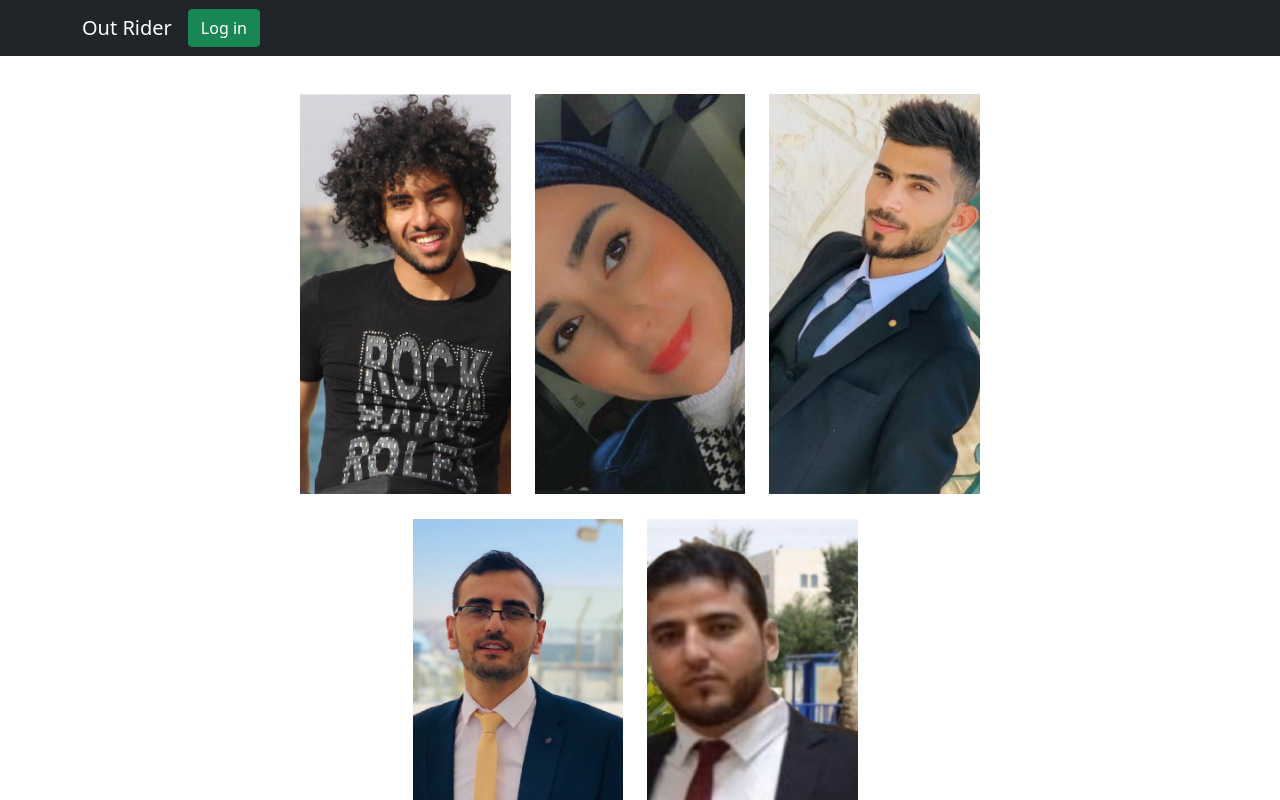
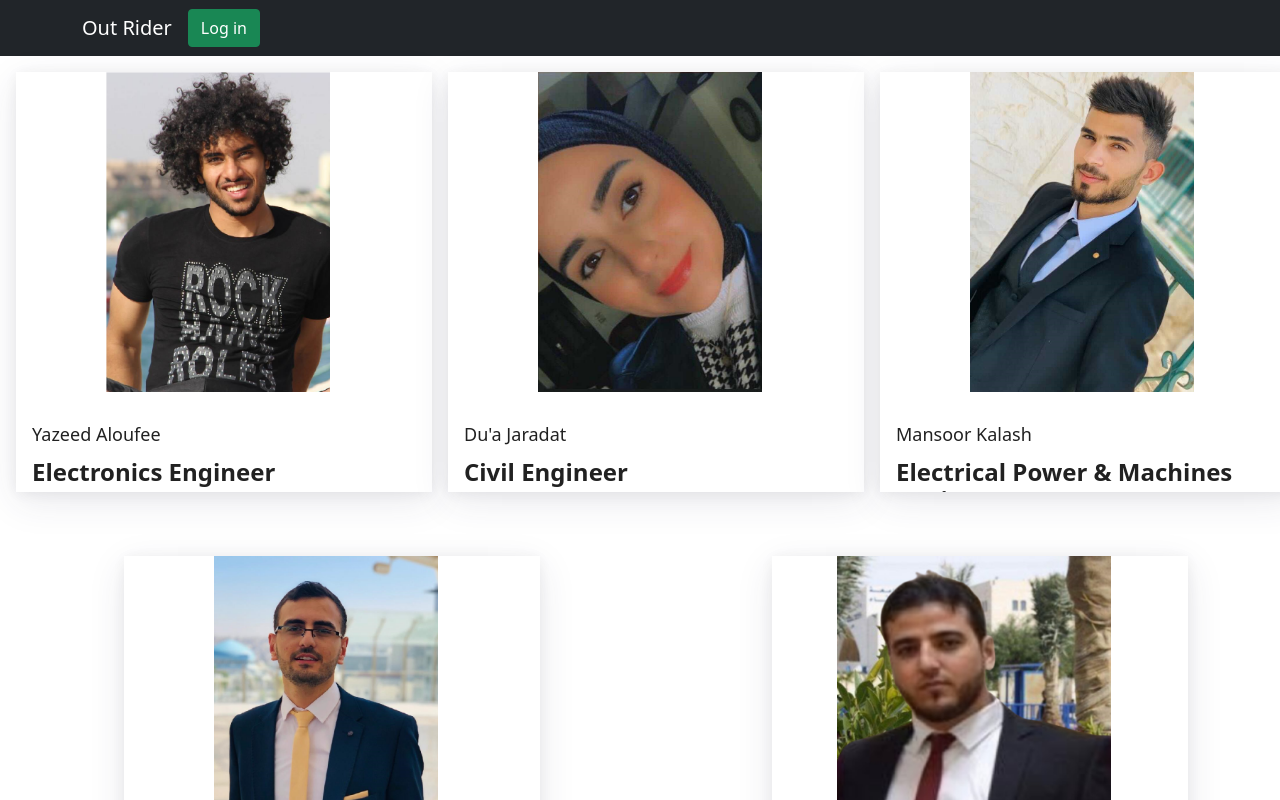
Before and after one commit to LTUC-STRIKERS/out-rider-frontend, a React (Create React App) app: page /aboutus in a window 1280 px wide. Shown: the top 800 px of the page. Built offline with nearby package versions, Linux system fonts and the light colour scheme; no server answers.

Commit message:
refactoring the code and solve some issues

```diff
--- /dev/null
+++ b/src/main-components/AboutUsCards.js
@@ -0,0 +1,70 @@
+import React from 'react'
+import 'bootstrap/dist/css/bootstrap.min.css';
+import yazeed from '../images/yazeed-pic.png'
+import duaa from '../images/duaa-pic.png'
+import mansoor from '../images/mansoor-pic.png'
+import ahmad from '../images/ahmad-pic.png'
+import trad from '../images/trad-prof.jpg';
+import Card from './Card';
+import { Row } from "react-bootstrap";
+// import './AboutUs.css'
+let membersArray = [];
+class Member {
+    constructor(memberName, memberbackground, memberFacebook, memberGithub, memberlinkedIn, memberImage) {
+        this.memberName = memberName;
+        this.memberbackground = memberbackground;
+        this.memberFacebook = memberFacebook;
+        this.memberGithub = memberGithub;
+        this.memberlinkedIn = memberlinkedIn;
+        this.memberImage = memberImage;
+    }
+}
+let namesArray = [
+    "Yazeed Aloufee",
+    "Du'a Jaradat",
+     "Mansoor Kalash",
+      "Ahmad Quraan",
+    "Trad Almelhem"
+]
+let backgroundArray = [
+    "Electronics Engineer",
+    "Civil Engineer",
+    "Electrical Power & Machines Engineer",
+     "Accountant",
+      "Software engineer"]
+let facebookArray = [
+    "https://www.facebook.com/yaz.eed.338/",
+    "https://web.facebook.com/profile.php?id=100012458509733",
+    "https://m.facebook.com/mansoor.kalash.7?comment_id=Y29tbWVudDo3MTU0NzI4OTg4Mzg5MjNfNzE1NzM2OTgyMTQ1ODQ4",
+    "https://www.facebook.com/A7madQour3an/",
+    "https://web.facebook.com/harith.hariri.1"]
+let linkedInArray = ["https://www.linkedin.com/in/yazeed-aloufee-088118128/ ",
+    "https://www.linkedin.com/in/du-a-jaradat-b7474413b/",
+    "https://jo.linkedin.com/in/mansoor-kalash-87b81a127",
+    "https://www.linkedin.com/in/ahmad-quraan-585a47199/",
+    "https://www.linkedin.com/in/trad-alhariri-1392a6130/"]
+let githubArray = ["https://github.com/yazeedaloufee",
+    "https://github.com/duajaradat",
+    "https://github.com/duajaradat",
+    "https://github.com/AHMADQURAAN97",
+    "https://github.com/tradalhariri"]
+let imagesArray = [yazeed, duaa, mansoor, ahmad, trad]
+function membersData() {
+    for (let i = 0; i < 5; i++) {
+        let member = new Member(namesArray[i], backgroundArray[i], facebookArray[i], githubArray[i], linkedInArray[i], imagesArray[i])
+        membersArray.push(member);
+    }
+}
+membersData();
+////////////////////////////////////////////////////
+class AboutUsCards extends React.Component {
+    render() {
+        return (
+            <Row xs={1} sm={2} md={3} lg={3} className="g-3">
+
+           { membersArray.map(member => <Card member={member} />)}
+            </Row>
+        )
+    }
+}
+export default AboutUsCards;
--- a/src/main-components/App.js
+++ b/src/main-components/App.js
@@ -7,6 +7,7 @@ import Profile from "./Profile";
 import { withAuth0 } from "@auth0/auth0-react";
 import Favorites from "./fav-components/Favorites";
 import AboutUs from "./AboutUs";
+import AboutUsCards from "./AboutUsCards";
 import FavRestaurants from "./FavRestaurants";
 import ContactUs from "./ContactUs";
 const axios = require("axios");
@@ -186,7 +187,7 @@ addRestaurantToMyFav = async () => {
               <Favorites cityData={this.state} />
             </Route>
             <Route exact path="/aboutus">
-              <AboutUs />
+              <AboutUsCards />
             </Route>
             <Route exact path="/contactus">
               <ContactUs />
--- a/src/main-components/Card.js
+++ b/src/main-components/Card.js
@@ -0,0 +1,77 @@
+ import React from 'react';
+ class CardProfileLinks extends React.Component {
+    render() {
+      const profileLinks = ['facebook','github', 'linkedin' ];
+      const social = [this.props.member.memberFacebook,this.props.member.memberGithub,this.props.member.memberlinkedIn]
+      const linksList = profileLinks.map((link, index) =>
+        <li key={index}><a href={social[index]}><i className={'fa fa-' + link}></i></a></li>
+      );
+
+      return(
+        <div className='card-social-links'>
+          <ul className='social-links'>
+            {linksList}
+          </ul>
+        </div>
+      )
+    }
+  }
+
+
+  // React component for the front side of the card
+  class CardFront extends React.Component {
+    render() {
+      return(
+        <div className='card-side side-front'>
+          <div className='container-fluid'>
+            <div className='row'>
+              <div className='col-xs-6'>
+                <img src={this.props.member.memberImage} style={{
+              width: "100vw",
+              height: "40vh",
+              objectFit: "contain",
+              maxHeight: "100vh",
+            }} />
+              </div>
+
+              <div className='col-xs-6 side-front-content'>
+              <h2>{this.props.member.memberName}</h2>
+                <h1>{this.props.member.memberbackground}</h1>
+
+              </div>
+            </div>
+          </div>
+        </div>
+      )
+    }
+  }
+
+  // React component for the back side of the card
+  class CardBack extends React.Component {
+    render() {
+      return(
+        <div className='card-side side-back'>
+          <div className='container-fluid'>
+            <CardProfileLinks member={this.props.member} />
+          </div>
+        </div>
+      )
+    }
+  }
+
+  // React component for the card (main component)
+  class Card extends React.Component {
+    render() {
+      return(
+        <div className='card-container'>
+          <div className='card-body'>
+            <CardBack member={this.props.member} />
+
+            <CardFront  member={this.props.member} />
+          </div>
+        </div>
+      )
+    }
+  }
+
+  export default Card;
--- a/src/main-components/fav-components/Favorites.js
+++ b/src/main-components/fav-components/Favorites.js
@@ -10,11 +10,12 @@ mapboxgl.accessToken = process.env.REACT_APP_MAPBOX_KEY;
 class Favorites extends React.Component {
 
   async componentDidMount() {
-
+    const lat = this.props.cityData.cityLocation.lat?this.props.cityData.cityLocation.lat: 31.963158;
+    const lon = this.props.cityData.cityLocation.lon? this.props.cityData.cityLocation.lon: 35.930359;
     const map = new mapboxgl.Map({
       container: this.mapWrapper,
       style: 'mapbox://styles/mapbox/streets-v10',
-      center: [this.props.cityData.cityLocation.lon,	this.props.cityData.cityLocation.lat],
+      center: [lon,	lat],
       zoom: 12
     });
 
@@ -23,7 +24,7 @@ class Favorites extends React.Component {
       unit: 'metric',
       profile: 'mapbox/driving',
     });
-
+     if(this.props.cityData.restaurants){
      await this.props.cityData.restaurants.map(restaurant =>  new mapboxgl.Marker({
         color: "#FFF555",
         draggable: true
@@ -34,6 +35,20 @@ class Favorites extends React.Component {
         <img style="width:100%; height:100%" src=${restaurant.image_url} alt=${restaurant.name} title=${restaurant.name}/>
         </div>`))
         .addTo(map))
+    }
+
+    if(this.props.cityData.dataOfMyFav){
+      await this.props.cityData.dataOfMyFav.map(restaurant =>  new mapboxgl.Marker({
+         color: "#FF0000",
+         draggable: true
+       }).setLngLat([restaurant.longitude, restaurant.latitude]).setPopup(new mapboxgl.Popup().setHTML(`<div>
+         <h2>
+         ${restaurant.name}
+         <h2/>
+         <img style="width:100%; height:100%" src=${restaurant.image_url} alt=${restaurant.name} title=${restaurant.name}/>
+         </div>`))
+         .addTo(map))
+     }
 
     map.addControl(directions, 'top-left');
     map.addControl(new mapboxgl.GeolocateControl({
@@ -46,23 +61,22 @@ class Favorites extends React.Component {
     }));
   }
   async componentDidUpdate (){
-
+    const lat = this.props.cityData.cityLocation.lat?this.props.cityData.cityLocation.lat: 31.963158;
+    const lon = this.props.cityData.cityLocation.lon? this.props.cityData.cityLocation.lon: 35.930359;
     const map = new mapboxgl.Map({
       container: this.mapWrapper,
       style: 'mapbox://styles/mapbox/streets-v10',
-      center: [this.props.cityData.cityLocation.lon,	this.props.cityData.cityLocation.lat],
+      center: [lon,	lat],
       zoom: 12
     });
-    console.log('datdat',this.props.cityData);
-    console.log(this.map,"wwwww");
-    // Creates new directions control instance
+
     const directions = new MapboxDirections({
       accessToken: mapboxgl.accessToken,
       unit: 'metric',
       profile: 'mapbox/driving',
     });
-
-      await this.props.cityData.restaurants.map(restaurant => new mapboxgl.Marker({
+     if(this.props.cityData.restaurants){
+     await this.props.cityData.restaurants.map(restaurant =>  new mapboxgl.Marker({
         color: "#FFF555",
         draggable: true
       }).setLngLat([restaurant.coordinates.longitude, restaurant.coordinates.latitude]).setPopup(new mapboxgl.Popup().setHTML(`<div>
@@ -72,6 +86,20 @@ class Favorites extends React.Component {
         <img style="width:100%; height:100%" src=${restaurant.image_url} alt=${restaurant.name} title=${restaurant.name}/>
         </div>`))
         .addTo(map))
+    }
+
+    if(this.props.cityData.dataOfMyFav){
+      await this.props.cityData.dataOfMyFav.map(restaurant =>  new mapboxgl.Marker({
+         color: "#FF0000",
+         draggable: true
+       }).setLngLat([restaurant.longitude, restaurant.latitude]).setPopup(new mapboxgl.Popup().setHTML(`<div>
+         <h2>
+         ${restaurant.name}
+         <h2/>
+         <img style="width:100%; height:100%" src=${restaurant.image_url} alt=${restaurant.name} title=${restaurant.name}/>
+         </div>`))
+         .addTo(map))
+     }
 
     map.addControl(directions, 'top-left');
     map.addControl(new mapboxgl.GeolocateControl({
@@ -82,6 +110,7 @@ class Favorites extends React.Component {
       showUserHeading: true,
       showAccuracyCircle: true
     }));
+
   }
   render() {
     return (
```
